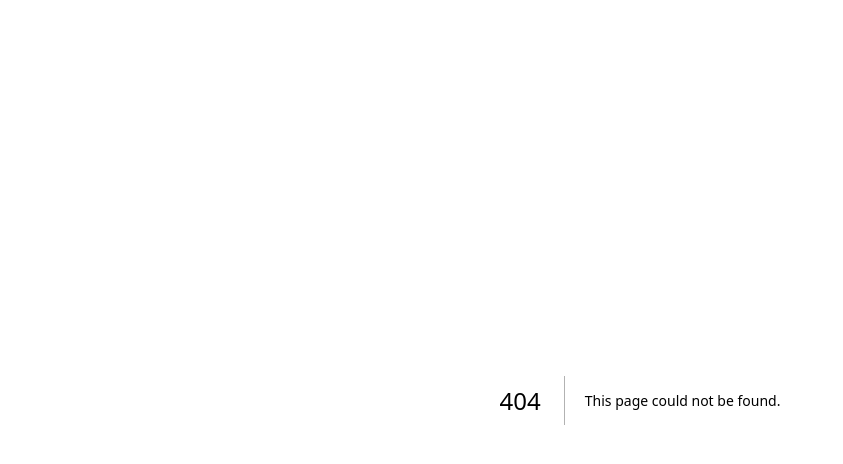
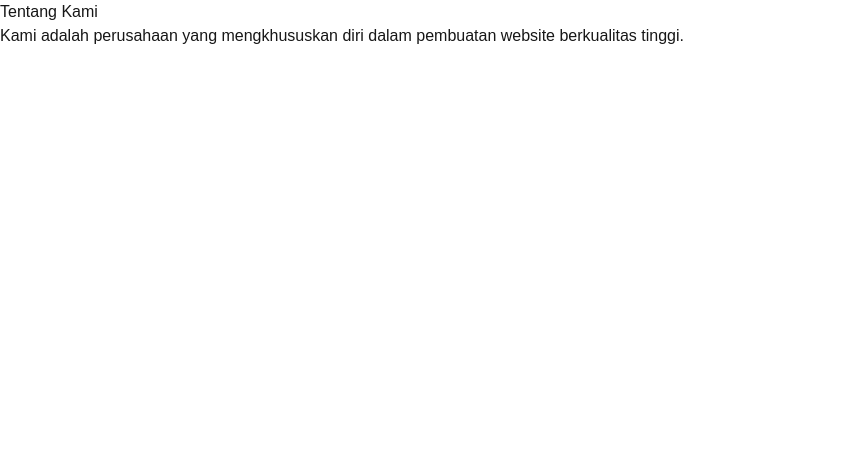
Before and after one commit to febriantimayori/PBF_Genap_2025, a Next.js app in the folder 03-pengenalan-next/next-app/: page /about in a window 1280 px wide. Before the commit this address had no page. Shown: the top 464 px of the page, without its empty margins (0-843 px from the left). Built offline with nearby package versions, Linux system fonts and the light colour scheme.

Commit message:
#03 | Praktikum 6

```diff
--- /dev/null
+++ b/03-pengenalan-next/next-app/pages/about.js
@@ -0,0 +1,10 @@
+const AboutPage = () => {
+    return (
+        <div>
+        <h1>Tentang Kami</h1>
+        <p>Kami adalah perusahaan yang mengkhususkan diri dalam pembuatan website berkualitas tinggi.</p>
+        </div>
+    );
+};
+
+export default AboutPage;
--- a/03-pengenalan-next/next-app/pages/index.tsx
+++ b/03-pengenalan-next/next-app/pages/index.tsx
@@ -1,10 +1,13 @@
-import React from 'react';
+import Link from 'next/link';
 
 const HomePage = () => {
   return (
     <div>
       <h1>Selamat Datang di Website Saya!</h1>
       <p>Ini adalah halaman utama.</p>
+      <Link href="/about">
+        Tentang Kami
+      </Link>
     </div>
   );
 };
```
Also changed, not shown: 03-pengenalan-next/next-app/assets-report/P6.gif (added), 1 other file (tests, documents, lock files or other folders).
